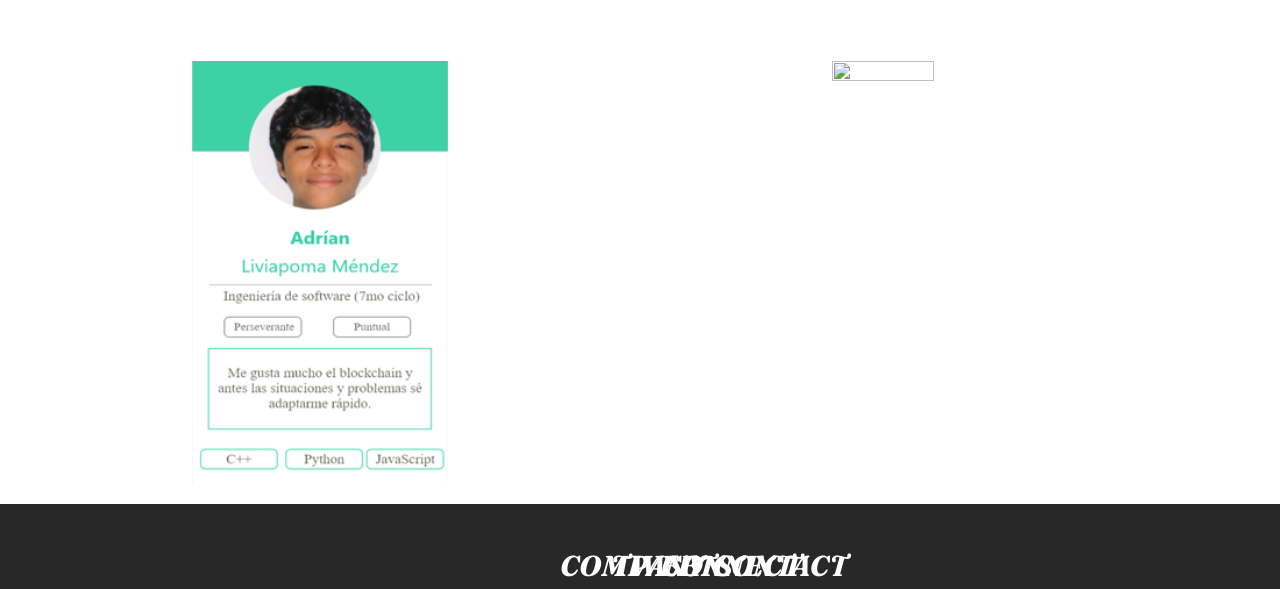
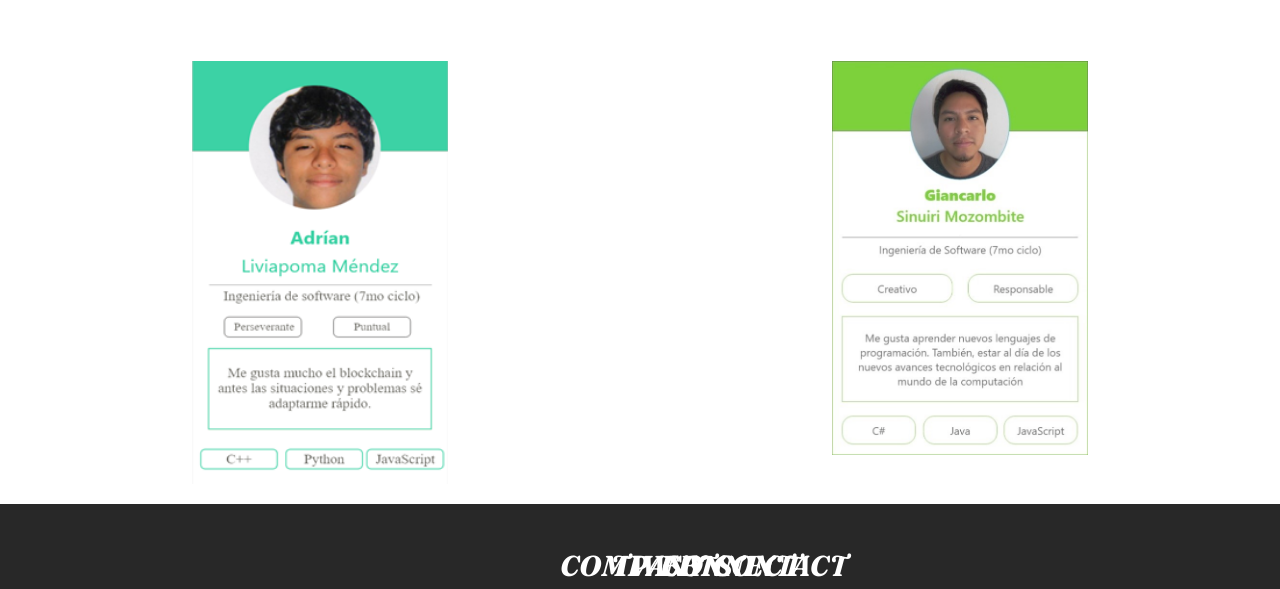
Before and after one commit to LmaoDiego/EzWash-LandingPage, a plain HTML site: page AboutUs.html in a window 1280 px wide. Shown: the part 1253-1842 px from the top of the page. Drawn offline with Linux system fonts and the light colour scheme.

Commit message:
Fix photo

```diff
--- a/AboutUs.html
+++ b/AboutUs.html
@@ -69,7 +69,7 @@
                 <img src="img/adrian.png" alt="" class="design__img">
             </div>
             <div class="design__item">
-                <img src="img/giancarlon.jpg" alt="" class="design__img">
+                <img src="img/giancarlo.jpg" alt="" class="design__img">
             </div>
         </section>
 
```
